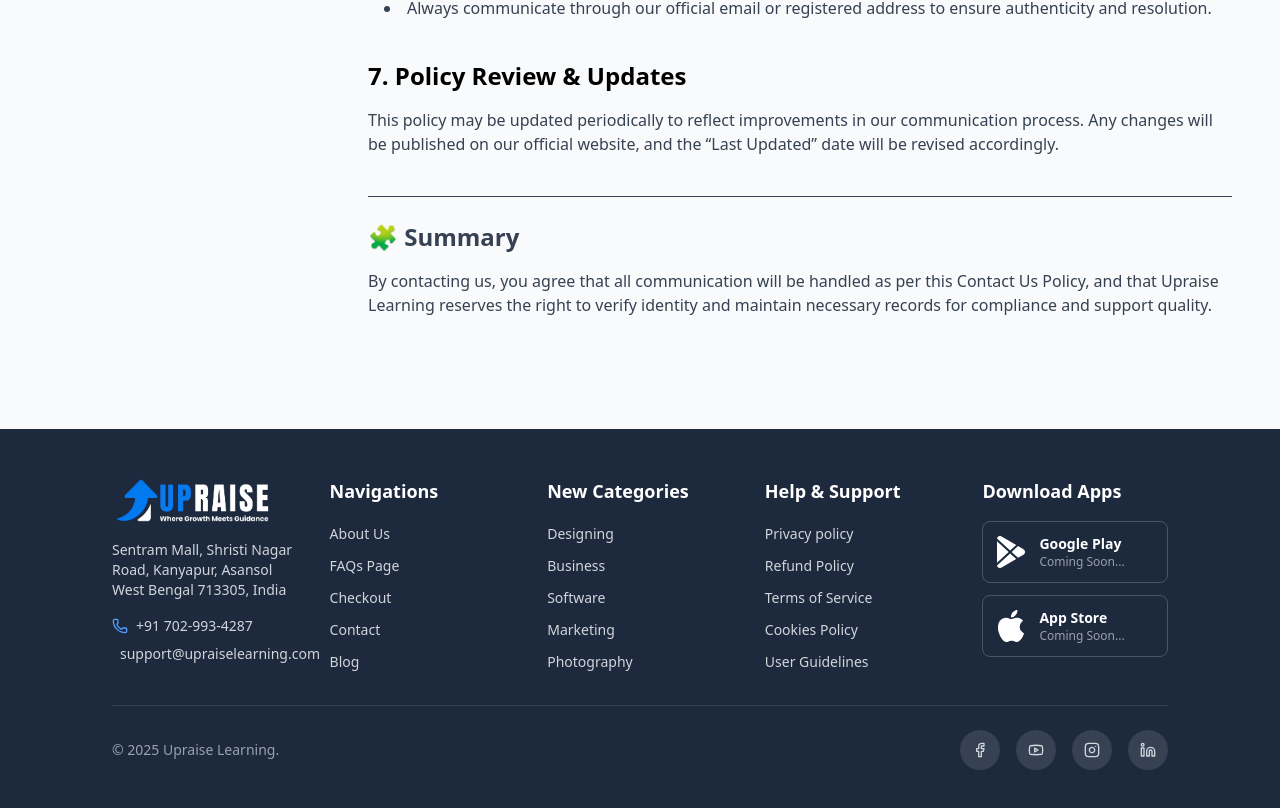
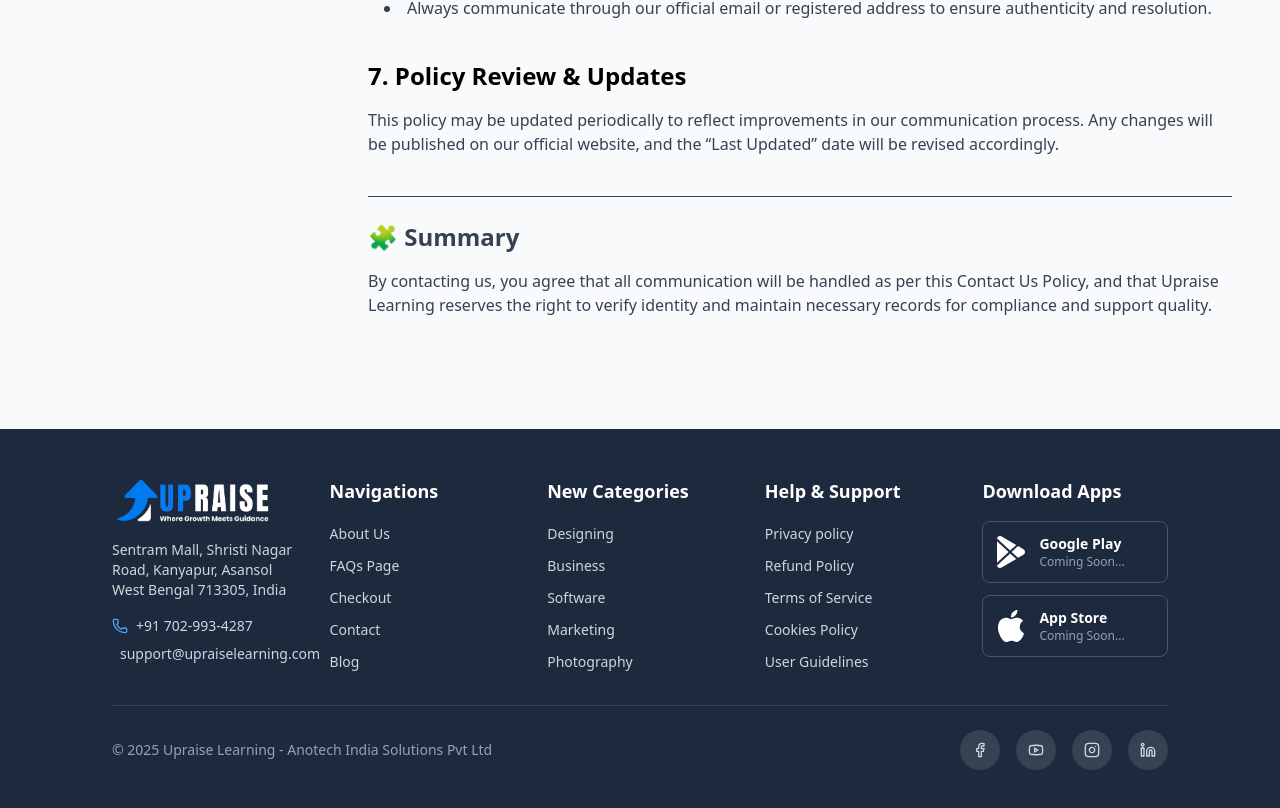
Before and after one commit to Anotech-Labs/0002-UL-UpraiseLearning-platform-ih, a Next.js app: page /contact-policy in a window 1280 px wide. Shown: the part 2051-2859 px from the top of the page. Built offline with nearby package versions, Linux system fonts and the light colour scheme; no server answers; a web font is replaced by a local one.

Commit message:
Update footer copyright text

```diff
--- a/src/components/Footer.tsx
+++ b/src/components/Footer.tsx
@@ -144,7 +144,7 @@ const Footer = () => {
 
                 {/* Bottom Section */}
                 <div className="border-t border-gray-700 pt-6 flex flex-col md:flex-row justify-between items-center">
-                    <div className="text-sm text-gray-400 mb-4 md:mb-0">© 2025 Upraise Learning.</div>
+                    <div className="text-sm text-gray-400 mb-4 md:mb-0">© 2025 Upraise Learning - Anotech India Solutions Pvt Ltd</div>
                     <div className="flex space-x-4">
                         {socialLinks.map(({ icon: Icon, href, label }) => (
                             <Link
```
